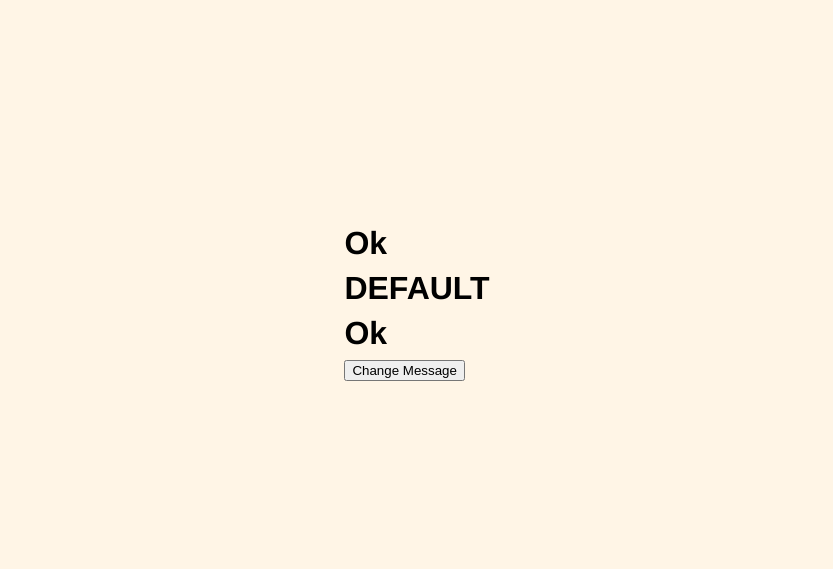
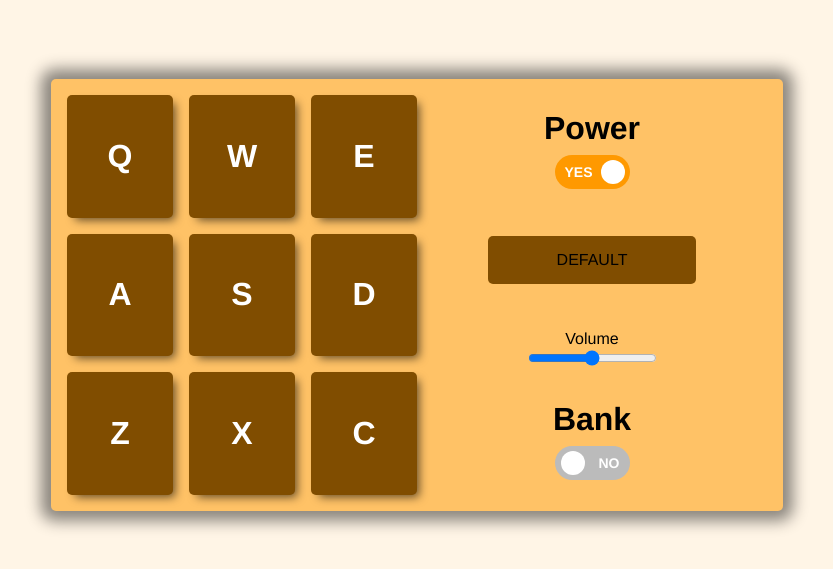
Before and after one commit to yPerrot/React-Redux_Drum_Machine, a React (Create React App) app: page / in a window 1280 px wide. Shown: the part 105-674 px from the top of the page, without its empty margins (223-1056 px from the left). Built offline with nearby package versions, Linux system fonts and the light colour scheme.

Commit message:
Extend Redux Store to DrumManager comopnent

```diff
--- a/src/App.js
+++ b/src/App.js
@@ -1,71 +1,20 @@
 import React from 'react'
-import { connect } from "react-redux"
 
 import KeyBoard from './component/KeyBoard'
 import DrumManager from './component/DrumManager'
-import { changeDisplay } from './Store'
 
 import './style/App.css';
 
 class App extends React.Component {
 
-	constructor(props) {
-		super(props)
-		// this.state = {
-		// 	isOn: true,
-		// 	isMainBank: true,
-		// 	display: ""
-		// }
-		// this.changeDrumState = this.changeDrumState.bind(this)
-		// this.setText = this.setText.bind(this)
-
-	}
-
-	// changeDrumState() {
-	// 	this.setState( state => ({
-	// 		isOn: !state.isOn
-	// 	}))
-	// }
-
-	// changeBank() {
-	// 	this.setState( state => ({
-	// 		isMainBank: !state.isMainBank
-	// 	}))
-	// }
-
-	// setText(text) {
-	// 	this.setState({
-	// 		display: text
-	// 	})
-	// }
-
 	render() {
 		return (
-			<div>
-				<h1>{this.props.isOn ? "Ok" : "NOTOK"}</h1>
-				<h1>{this.props.display}</h1>
-				<h1>{this.props.isMainBank ? "Ok" : "NOTOK"}</h1>
-				<button onClick={() => this.props.dispatch(changeDisplay('MyNewMessage'))}>Change Message</button>
+			<div className="App">
+				<KeyBoard />
+				<DrumManager />
 			</div>
-			// <div className="App">
-			// 		<KeyBoard
-			// 			isOn={this.state.isOn}
-			// 			display={this.state.display}
-			// 			setText={this.state.setText}
-			// 		/>
-			// 		<DrumManager
-			// 			isOn={this.state.isOn}
-			// 			display={this.state.display}
-			// 			changeDrumState={this.state.changeDrumState}
-			// 			setText={this.state.setText}
-			// 		/>
-			// </div>
 		)
 	}
 }
 
-const mapStateToProps = state => {
-	return state
-}
-
-export default connect(mapStateToProps)(App)
+export default App;
--- a/src/Store.js
+++ b/src/Store.js
@@ -2,23 +2,19 @@ import { createStore } from 'redux'
 
 const CHANGE_MAIN = 'CHANGE_MAIN'
 const CHANGE_DISPLAY = 'CHANGE_DISPLAY'
+const CHANGE_VOLUME = 'CHANGE_VOLUME'
 const SWITCH = 'SWITCH'
 
 const initState= {
     isOn : true,
-    isMainBank: true,
+    isMainBank: false,
     display: "DEFAULT",
+    volume: 50,
 }
 
 export function changeMain() {
     return {
         type: CHANGE_MAIN
-    }
-}
-
-export function switchDrum() {
-    return {
-        type: SWITCH
     }
 }
 
@@ -29,15 +25,31 @@ export function changeDisplay(message) {
     }
 }
 
+export function changeVolume(volume) {
+    return {
+        type: CHANGE_VOLUME,
+        volume: volume
+    }
+}
+
+export function switchDrum() {
+    return {
+        type: SWITCH
+    }
+}
+
+
 export const rootReducer = (state = initState, action) => {
 
     switch (action.type) {
         case CHANGE_MAIN:
-            return Object.assign({}, state, {display: !state.isMainBank});
+            return Object.assign({}, state, {isMainBank: !state.isMainBank});
         case CHANGE_DISPLAY:
             return Object.assign({}, state, {display: action.display});
         case SWITCH:
             return Object.assign({}, state, {isOn: !state.isOn});
+        case CHANGE_VOLUME:
+            return Object.assign({}, state, {volume: action.volume});
         default:
             return state
     }
--- a/src/component/DrumManager.js
+++ b/src/component/DrumManager.js
@@ -1,8 +1,10 @@
 import React from 'react'
-import "../style//App.css"
+import { connect } from "react-redux"
+
 import Switch from './Switch'
+import { changeDisplay, changeMain, changeVolume, switchDrum } from '../Store'
 
-export default class DrumManager extends React.Component {
+class DrumManager extends React.Component {
 
     constructor(props) {
         super(props)
@@ -11,20 +13,30 @@ export default class DrumManager extends React.Component {
             volume: 50,
             display: "My Area"
         }
-		this.onNewsletterChange = this.onNewsletterChange.bind(this)
-		this.onChangeVolume = this.onChangeVolume.bind(this)
+
+        this.switchDrumLocal = this.switchDrumLocal.bind(this)
+        this.changeVolumeLocal = this.changeVolumeLocal.bind(this)
+        this.changeBankLocal = this.changeBankLocal.bind(this)
 	}
 
-	onNewsletterChange() {
-		this.setState({
-			isOn: !this.state.isOn
-		})
-	}
+    switchDrumLocal() {
+        const txt = !this.props.isOn ? "ON" : "OFF"
+        this.props.switchDrum()
+        this.props.changeDisplay(txt)
+    }
 
-    onChangeVolume(e) {
-        this.setState({
-            volume: e.target.value
-        })
+    changeVolumeLocal(e) {
+        if (!this.props.isOn) return
+        const v = e.target.value
+        this.props.changeVolume(v)
+        this.props.changeDisplay("Volume : " + v)
+    }
+
+    changeBankLocal() {
+        if (!this.props.isOn) return
+        const txt = !this.props.isMainBank ? "Main Bank" : "Secondary Bank"
+        this.props.changeMain()
+        this.props.changeDisplay(txt)
     }
 
     render() {
@@ -33,26 +45,26 @@ export default class DrumManager extends React.Component {
                 <div className="switch-section">
                     <h1>Power</h1>
                     <Switch
-                        id="newsletter"
-                        checked={this.state.isOn}
-                        onChange={this.onNewsletterChange}
+                        id="power"
+                        checked={this.props.isOn}
+                        onChange={this.switchDrumLocal}
                     />
                 </div>
 
-                <p className="display">{this.state.display}</p>
+                <p className="display">{this.props.display}</p>
 
                 <div className="volume-manager">
-                    <label for="volume">Volume : {this.state.volume}</label>
+                    <label>Volume</label>
                     <br />
-                    <input onChange={this.onChangeVolume} type="range" id="volume" name="volume" min="0" max="100" value={this.state.volume}/>
+                    <input onChange={this.changeVolumeLocal} type="range" name="volume" min="0" max="100" value={this.props.volume}/>
                 </div>
 
                 <div className="switch-section">
                     <h1>Bank</h1>
                     <Switch
-                        id="newsletter"
-                        checked={this.state.isOn}
-                        onChange={this.onNewsletterChange}
+                        id="bank"
+                        checked={this.props.isMainBank}
+                        onChange={this.changeBankLocal}
                     />
                 </div>
             </div>
@@ -60,3 +72,16 @@ export default class DrumManager extends React.Component {
     }
 
 }
+
+const mapDispatchToProps = {
+	changeMain,
+	changeDisplay,
+    changeVolume,
+	switchDrum,
+}
+
+const mapStateToProps = state => {
+	return state
+}
+
+export default connect(mapStateToProps, mapDispatchToProps)(DrumManager)
--- a/src/index.js
+++ b/src/index.js
@@ -4,6 +4,8 @@ import App from './App';
 
 import { Provider } from 'react-redux'
 import { store } from './Store'
+
+import './style/index.css'
 
 ReactDOM.render(
   <React.StrictMode>
--- /dev/null
+++ b/src/style/index.css
@@ -0,0 +1,13 @@
+body {
+  margin: 0;
+  font-family: -apple-system, BlinkMacSystemFont, 'Segoe UI', 'Roboto', 'Oxygen',
+    'Ubuntu', 'Cantarell', 'Fira Sans', 'Droid Sans', 'Helvetica Neue',
+    sans-serif;
+  -webkit-font-smoothing: antialiased;
+  -moz-osx-font-smoothing: grayscale;
+}
+
+code {
+  font-family: source-code-pro, Menlo, Monaco, Consolas, 'Courier New',
+    monospace;
+}
```
Also changed, not shown: src/style/App.css (+6 -1 lines).
